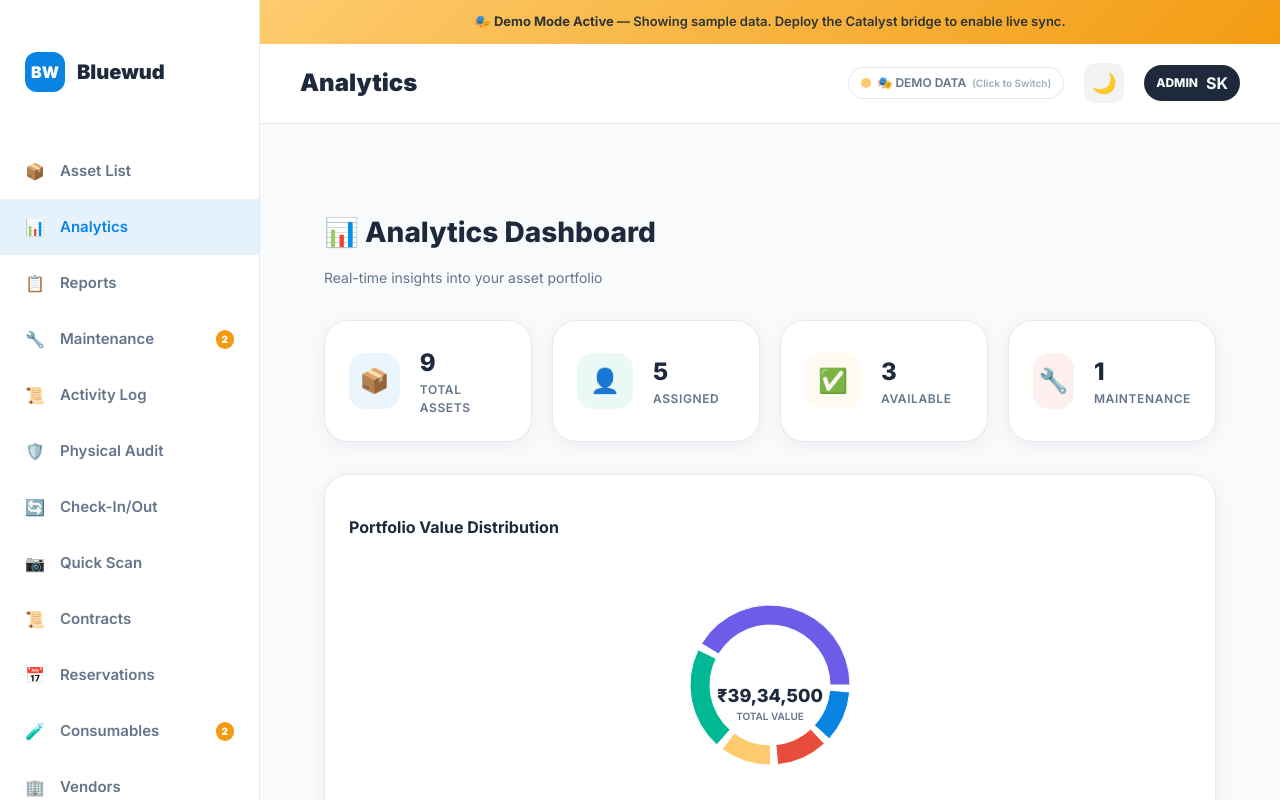
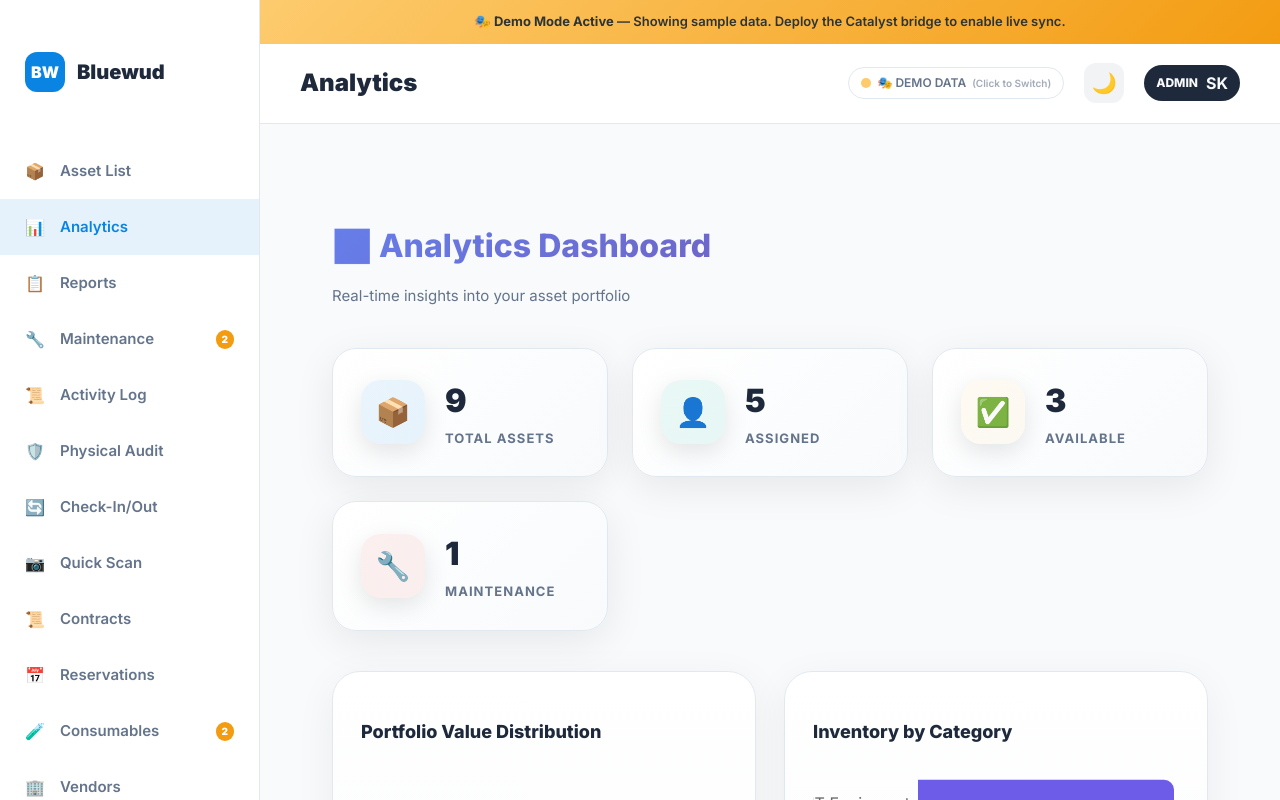
Before and after one commit to shubhkrishna19/AssetManagement, a React (Vite) app: page / in a window 1280 px wide. Both pictures are taken after a click on the element "📊 Analytics". Shown: the top 800 px of the page. Built offline with nearby package versions, Linux system fonts and the light colour scheme.

Commit message:
Beautify Analytics dashboard with premium styling

```diff
--- a/src/components/Analytics.jsx
+++ b/src/components/Analytics.jsx
@@ -261,32 +261,32 @@ const StatCard = ({ label, value, icon, color, delay = 0 }) => (
 );
 
 const styles = {
-    container: { padding: '24px', maxWidth: '1400px', margin: '0 auto' },
-    title: { fontSize: '28px', fontWeight: '800', marginBottom: '8px', color: 'var(--text)' },
-    subtitle: { fontSize: '14px', color: 'var(--textSecondary)', marginBottom: '32px' },
-    statsRow: { display: 'grid', gridTemplateColumns: 'repeat(auto-fit, minmax(200px, 1fr))', gap: '20px', marginBottom: '32px' },
-    statCard: { background: 'var(--surface)', borderRadius: '24px', padding: '24px', display: 'flex', alignItems: 'center', gap: '20px', boxShadow: 'var(--shadow)', border: '1px solid var(--border)' },
-    statIcon: { width: '56px', height: '56px', borderRadius: '16px', display: 'flex', alignItems: 'center', justifyContent: 'center', fontSize: '24px' },
-    statValue: { fontSize: '24px', fontWeight: '800', color: 'var(--text)' },
-    statLabel: { fontSize: '12px', color: 'var(--textSecondary)', fontWeight: '600', textTransform: 'uppercase', letterSpacing: '0.05em' },
-    chartGrid: { display: 'grid', gridTemplateColumns: 'repeat(auto-fit, minmax(450px, 1fr))', gap: '24px' },
-    chartCard: { background: 'var(--surface)', borderRadius: '24px', padding: '24px', boxShadow: 'var(--shadow)', border: '1px solid var(--border)', display: 'flex', flexDirection: 'column' },
-    chartTitle: { fontSize: '16px', fontWeight: '700', color: 'var(--text)', marginBottom: '24px', display: 'flex', alignItems: 'center', gap: '8px' },
-    chartWrapper: { height: '280px', width: '100%', position: 'relative' },
-    chartInnerLabel: { position: 'absolute', top: '50%', left: '50%', transform: 'translate(-50%, -50%)', textAlign: 'center', pointerEvents: 'none' },
-    innerValue: { fontSize: '18px', fontWeight: '800', color: 'var(--text)' },
-    innerSub: { fontSize: '10px', color: 'var(--textSecondary)', textTransform: 'uppercase', fontWeight: '600' },
+    container: { padding: '32px', maxWidth: '1400px', margin: '0 auto' },
+    title: { fontSize: '32px', fontWeight: '800', marginBottom: '8px', color: 'var(--text)', background: 'linear-gradient(135deg, #667eea 0%, #764ba2 100%)', WebkitBackgroundClip: 'text', WebkitTextFillColor: 'transparent' },
+    subtitle: { fontSize: '15px', color: 'var(--textSecondary)', marginBottom: '40px' },
+    statsRow: { display: 'grid', gridTemplateColumns: 'repeat(auto-fit, minmax(220px, 1fr))', gap: '24px', marginBottom: '40px' },
+    statCard: { background: 'linear-gradient(135deg, var(--surface) 0%, var(--background) 100%)', borderRadius: '24px', padding: '28px', display: 'flex', alignItems: 'center', gap: '20px', boxShadow: '0 10px 40px rgba(0,0,0,0.08)', border: '1px solid var(--border)', transition: 'transform 0.3s ease, box-shadow 0.3s ease' },
+    statIcon: { width: '64px', height: '64px', borderRadius: '20px', display: 'flex', alignItems: 'center', justifyContent: 'center', fontSize: '28px', boxShadow: '0 8px 24px rgba(0,0,0,0.1)' },
+    statValue: { fontSize: '32px', fontWeight: '900', color: 'var(--text)', letterSpacing: '-0.02em' },
+    statLabel: { fontSize: '13px', color: 'var(--textSecondary)', fontWeight: '700', textTransform: 'uppercase', letterSpacing: '0.08em', marginTop: '4px' },
+    chartGrid: { display: 'grid', gridTemplateColumns: 'repeat(auto-fit, minmax(420px, 1fr))', gap: '28px' },
+    chartCard: { background: 'linear-gradient(180deg, var(--surface) 0%, var(--background) 100%)', borderRadius: '28px', padding: '28px', boxShadow: '0 10px 40px rgba(0,0,0,0.06)', border: '1px solid var(--border)', display: 'flex', flexDirection: 'column' },
+    chartTitle: { fontSize: '18px', fontWeight: '800', color: 'var(--text)', marginBottom: '24px', display: 'flex', alignItems: 'center', gap: '10px' },
+    chartWrapper: { height: '300px', width: '100%', position: 'relative' },
+    chartInnerLabel: { position: 'absolute', top: '45%', left: '50%', transform: 'translate(-50%, -50%)', textAlign: 'center', pointerEvents: 'none' },
+    innerValue: { fontSize: '22px', fontWeight: '900', color: 'var(--text)', letterSpacing: '-0.02em' },
+    innerSub: { fontSize: '11px', color: 'var(--textSecondary)', textTransform: 'uppercase', fontWeight: '700', marginTop: '4px' },
 
     // Alerts Specific
-    alertList: { display: 'flex', flexDirection: 'column', gap: '12px', flex: 1 },
-    alertItem: { display: 'flex', alignItems: 'center', gap: '16px', padding: '12px', borderRadius: '12px', background: 'var(--background)', border: '1px solid var(--border)' },
-    alertIndicator: { width: '4px', height: '32px', borderRadius: '2px' },
+    alertList: { display: 'flex', flexDirection: 'column', gap: '14px', flex: 1 },
+    alertItem: { display: 'flex', alignItems: 'center', gap: '16px', padding: '16px', borderRadius: '16px', background: 'var(--background)', border: '1px solid var(--border)', transition: 'transform 0.2s ease' },
+    alertIndicator: { width: '5px', height: '36px', borderRadius: '3px' },
     alertMain: { flex: 1 },
-    alertTitle: { fontSize: '13px', fontWeight: '700', color: 'var(--text)', marginBottom: '2px' },
-    alertDate: { fontSize: '11px', color: 'var(--textSecondary)' },
-    alertAction: { fontSize: '11px', fontWeight: '800', color: 'var(--accent)', cursor: 'pointer', textTransform: 'uppercase' },
-    auditPrompt: { marginTop: '20px', paddingTop: '16px', borderTop: '1px solid var(--border)', display: 'flex', justifyContent: 'space-between', alignItems: 'center', fontSize: '12px', color: 'var(--textSecondary)', fontWeight: '700' },
-    auditBtn: { padding: '8px 16px', borderRadius: '8px', border: 'none', background: 'var(--text)', color: 'var(--background)', fontWeight: '700', cursor: 'pointer', fontSize: '11px' },
+    alertTitle: { fontSize: '14px', fontWeight: '700', color: 'var(--text)', marginBottom: '4px' },
+    alertDate: { fontSize: '12px', color: 'var(--textSecondary)' },
+    alertAction: { fontSize: '12px', fontWeight: '800', color: 'var(--accent)', cursor: 'pointer', textTransform: 'uppercase', padding: '8px 16px', background: 'var(--accent)15', borderRadius: '8px' },
+    auditPrompt: { marginTop: '24px', paddingTop: '20px', borderTop: '1px solid var(--border)', display: 'flex', justifyContent: 'space-between', alignItems: 'center', fontSize: '14px', color: 'var(--textSecondary)', fontWeight: '700' },
+    auditBtn: { padding: '12px 24px', borderRadius: '12px', border: 'none', background: 'linear-gradient(135deg, #667eea 0%, #764ba2 100%)', color: 'white', fontWeight: '700', cursor: 'pointer', fontSize: '12px', boxShadow: '0 4px 16px rgba(102,126,234,0.4)' },
 };
 
 export default Analytics;
```
